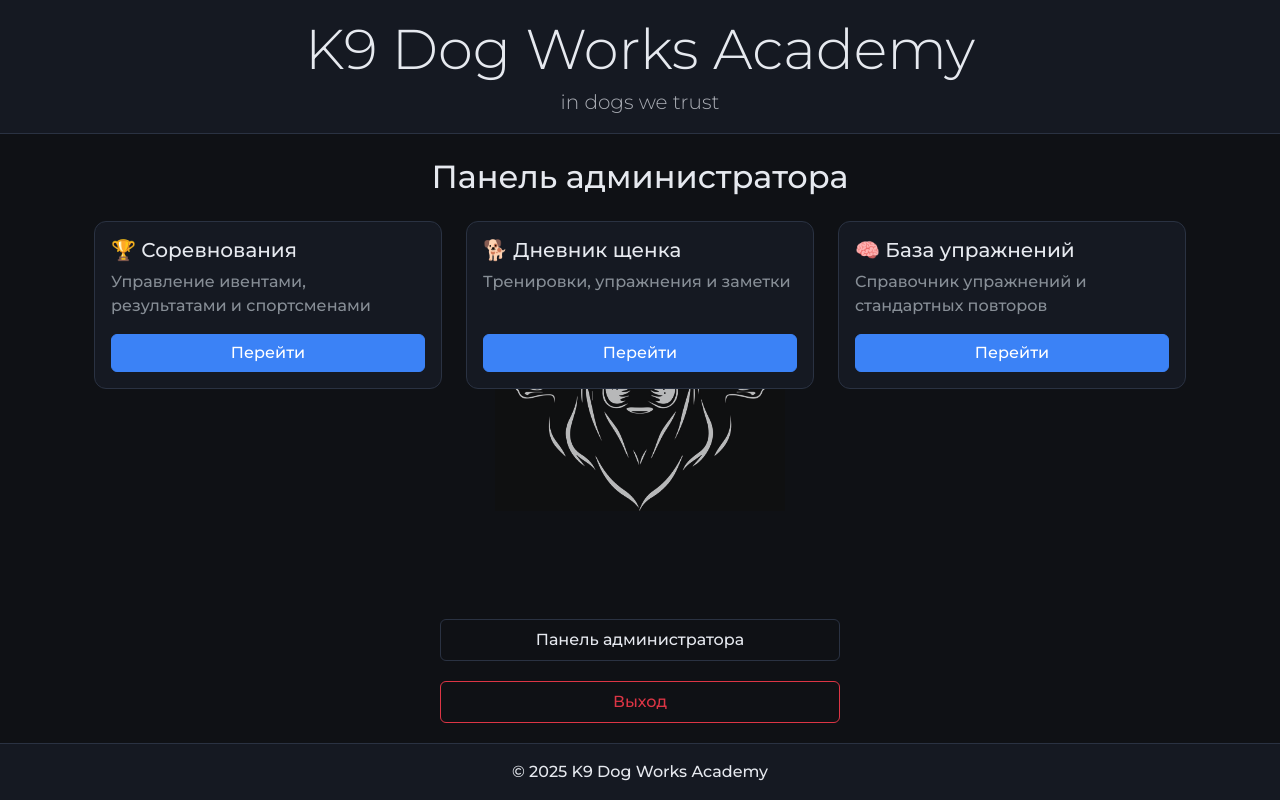
After one commit to NovikovAndrei/ratnote, a Django app: page /dashboard/ in a window 1280 px wide. The commit adds this page. Run offline with Django 5.2, Linux system fonts and the light colour scheme; the visitor is signed in with stand-in values (Sample User, id 1).

Commit message:
панель администратора с дополнительными возможностями просмотра

```diff
--- a/rat_notebook/rat_notebook/settings.py
+++ b/rat_notebook/rat_notebook/settings.py
@@ -7,8 +7,8 @@ BASE_DIR = Path(__file__).resolve().parent.parent
 
 # --- Аутентификация / редиректы ---
 LOGIN_URL = '/login/'
-LOGIN_REDIRECT_URL = '/'
-LOGOUT_REDIRECT_URL = '/'
+LOGIN_REDIRECT_URL = "/dashboard/"
+LOGOUT_REDIRECT_URL = "/accounts/login/"
 
 # --- Безопасность / окружение ---
 # В проде лучше брать из переменной окружения:
--- a/rat_notebook/results/urls.py
+++ b/rat_notebook/results/urls.py
@@ -5,12 +5,13 @@ from .views import (
     login_view, custom_logout,
     hattorihanzo, hattorihanzo_session_edit, hattorihanzo_session_delete,
     hattorihanzo_exercise_delete, hattorihanzo_exercises_reorder,
-    exercise_list, exercise_create, exercise_default_reps
+    exercise_list, exercise_create, exercise_default_reps, dashboard
 )
 
 urlpatterns = [
     # Главная страница — форма логина
     path("", login_view, name="login"),
+    path("dashboard/", dashboard, name="dashboard"),
 
     # Список всех событий
     path("events/", event_list, name="event_list"),
--- a/rat_notebook/results/views.py
+++ b/rat_notebook/results/views.py
@@ -361,3 +361,22 @@ def exercise_create(request):
 def exercise_default_reps(request, pk: int):
     ex = get_object_or_404(Exercise, pk=pk)
     return JsonResponse({"default_reps": ex.default_reps})
+
+
+from django.contrib.auth.decorators import login_required
+from django.shortcuts import redirect, render
+
+
+@login_required
+def dashboard(request):
+    """
+    Стартовая страница после логина.
+    Админ видит выбор разделов.
+    Обычный пользователь — старое поведение.
+    """
+    user = request.user
+
+    if not user.is_staff:
+        return redirect("event_list")
+
+    return render(request, "dashboard.html")
--- a/rat_notebook/templates/base.html
+++ b/rat_notebook/templates/base.html
@@ -19,11 +19,19 @@
     {% block content %}{% endblock %}
   </main>
 
-  {% if user.is_authenticated %}
-    <a href="{% url 'logout' %}" class="btn btn-outline-danger logout-btn">
-      Выход
-    </a>
-  {% endif %}
+    {% if user.is_authenticated %}
+      <div class="text-center">
+        {% if user.is_staff %}
+          <a href="{% url 'dashboard' %}" class="btn btn-outline-secondary logout-btn">
+            Панель администратора
+          </a>
+        {% endif %}
+
+        <a href="{% url 'logout' %}" class="btn btn-outline-danger logout-btn">
+          Выход
+        </a>
+      </div>
+    {% endif %}
 
   <footer class="site-footer text-center py-3">
     &copy; {% now "Y" %} K9 Dog Works Academy
--- /dev/null
+++ b/rat_notebook/templates/dashboard.html
@@ -0,0 +1,58 @@
+{% extends "base.html" %}
+
+{% block content %}
+<div class="container mt-4">
+
+  <h2 class="mb-4 text-center">Панель администратора</h2>
+
+  <div class="row g-4">
+
+    <!-- СОРЕВНОВАНИЯ -->
+    <div class="col-md-4">
+      <div class="card h-100">
+        <div class="card-body d-flex flex-column">
+          <h5 class="card-title">🏆 Соревнования</h5>
+          <p class="card-text text-muted">
+            Управление ивентами, результатами и спортсменами
+          </p>
+          <a href="{% url 'event_list' %}" class="btn btn-primary mt-auto">
+            Перейти
+          </a>
+        </div>
+      </div>
+    </div>
+
+    <!-- ДНЕВНИК ЩЕНКА -->
+    <div class="col-md-4">
+      <div class="card h-100">
+        <div class="card-body d-flex flex-column">
+          <h5 class="card-title">🐕 Дневник щенка</h5>
+          <p class="card-text text-muted">
+            Тренировки, упражнения и заметки
+          </p>
+          <a href="{% url 'hattorihanzo' %}" class="btn btn-primary mt-auto">
+            Перейти
+          </a>
+        </div>
+      </div>
+    </div>
+
+    <!-- БАЗА УПРАЖНЕНИЙ -->
+    <div class="col-md-4">
+      <div class="card h-100">
+        <div class="card-body d-flex flex-column">
+          <h5 class="card-title">🧠 База упражнений</h5>
+          <p class="card-text text-muted">
+            Справочник упражнений и стандартных повторов
+          </p>
+          <a href="{% url 'exercise_list' %}" class="btn btn-primary mt-auto">
+            Перейти
+          </a>
+        </div>
+      </div>
+    </div>
+
+  </div>
+
+</div>
+{% endblock %}
```
